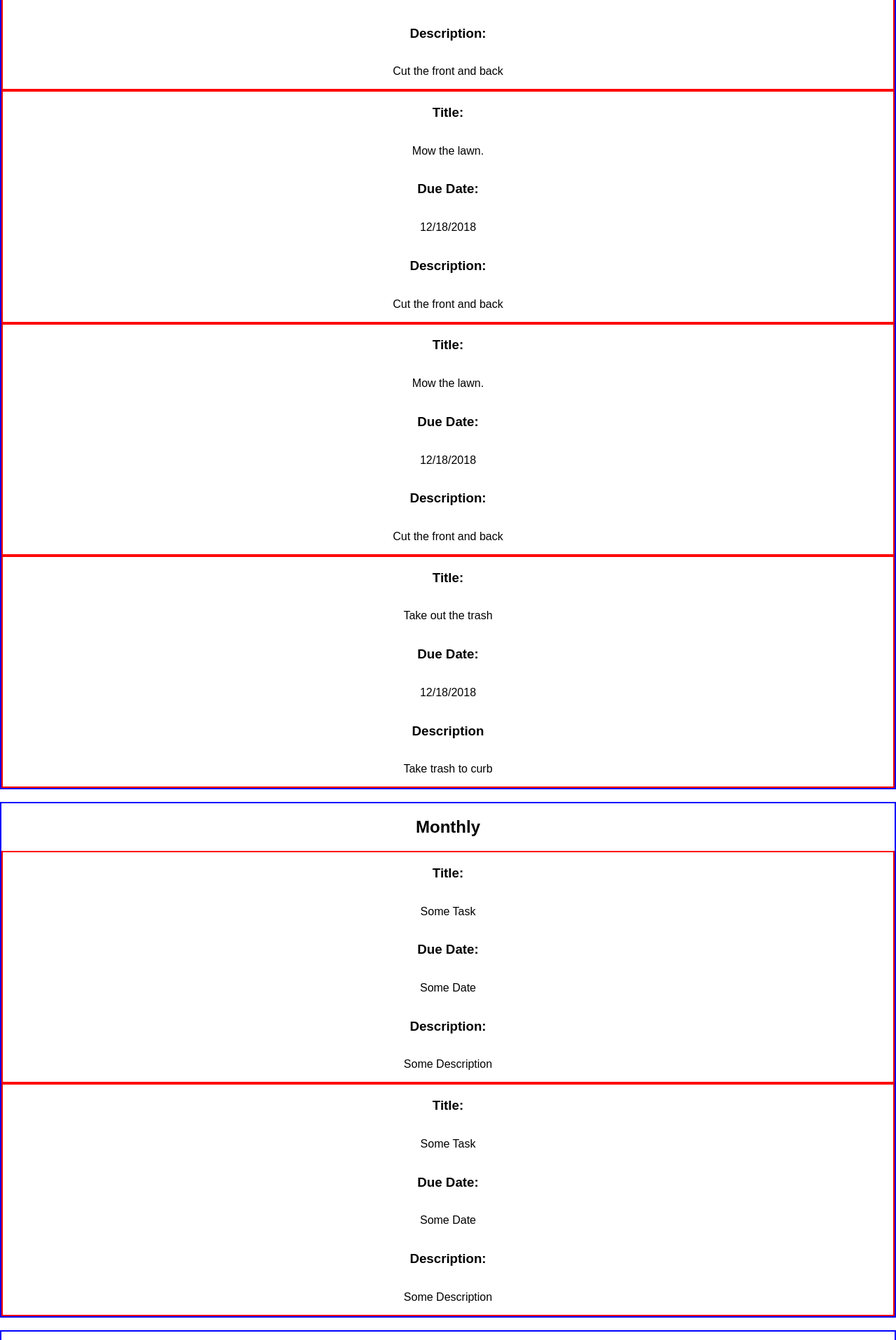
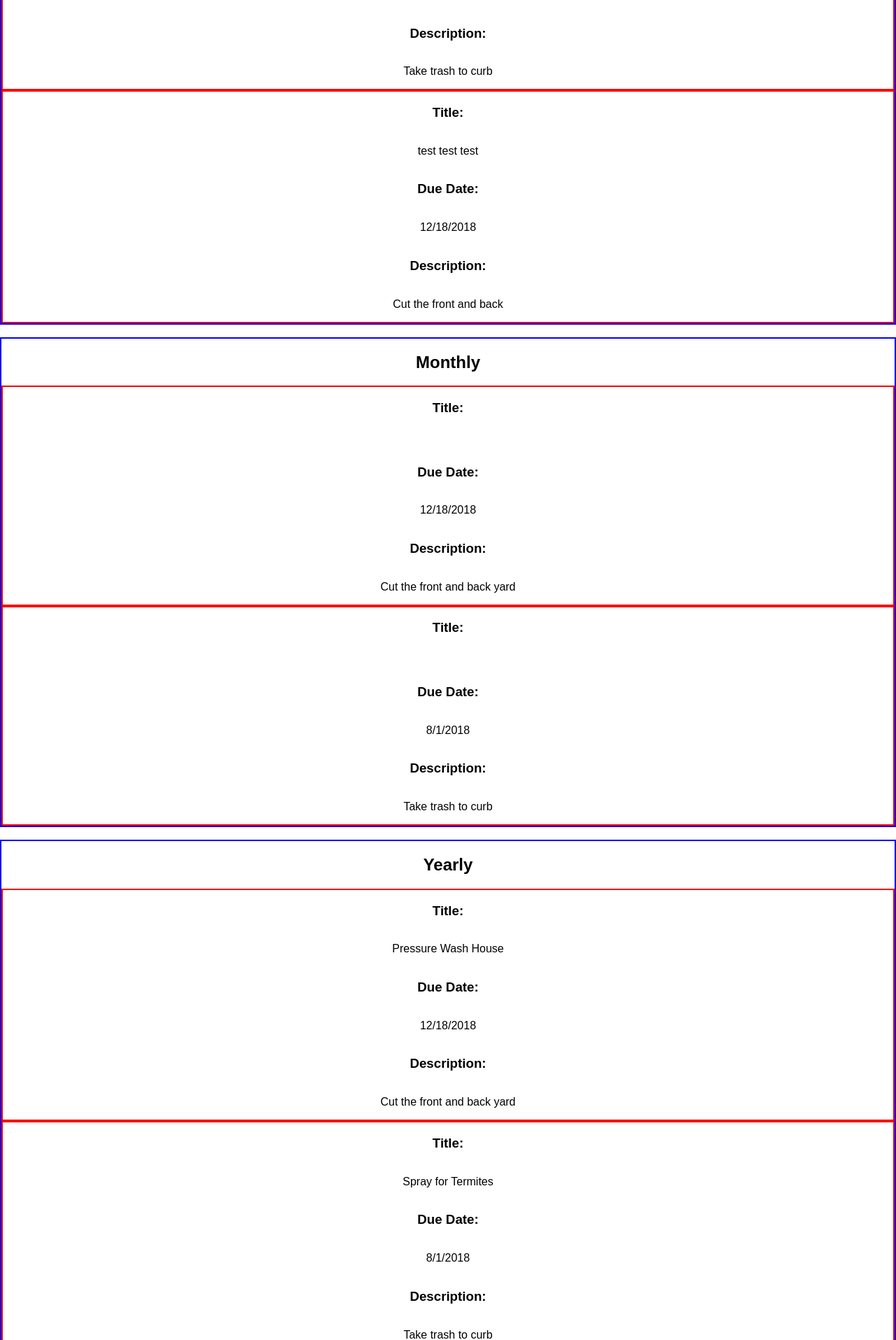
Before and after one commit to rbrook22/HMS-App, a React (Create React App) app: page / in a window 1280 px wide. Shown: the part 685-2600 px from the top of the page at 70% size. Built offline with nearby package versions, Linux system fonts and the light colour scheme.

Commit message:
added HMS components/data

```diff
--- a/src/App.js
+++ b/src/App.js
@@ -1,74 +1,64 @@
 import React, { Component } from 'react';
 import './App.css';
 import Task from './Task';
-
+import Data from './data.json'
 
 class App extends Component {
   render() {
+    let weeklyTasks = Data.HMS.Weekly;
+    let monthlyTasks = Data.HMS.Monthly;
+    let yearlyTasks = Data.HMS.Yearly;
     return (
       <div className = "App" >
         <h1>ALL IN ONE HMS APPLICATION</h1>
         <div className = "Time">
           <h2>Weekly</h2>
-          <Task />
-          <Task />
-          <Task />
-          <div className = "Tasks">
-            <h3>Title:</h3>
-              <p>Mow the lawn.</p>
-            <h3>Due Date:</h3>
-              <p>12/18/2018</p>
-            <h3>Description:</h3>
-              <p>Cut the front and back</p>
-          </div>
-          <div className = "Tasks">
-            <h3>Title:</h3>
-              <p>Take out the trash</p>
-            <h3>Due Date:</h3>
-              <p>12/18/2018</p>
-            <h3>Description</h3>
-              <p>Take trash to curb</p>
-          </div>
+          {
+            weeklyTasks.map(t =>{
+              return (
+                <Task
+                  title={t.Title}
+                  dueDate={t.DueDate}
+                  description={t.Description}
+                />
+              )
+            })
+          }
+          <Task
+            title="test test test"
+            dueDate="12/18/2018"
+            description="Cut the front and back"
+           />
         </div>
         <br/>
         <div className = "Time">
           <h2>Monthly</h2>
-          <div className = "Tasks">
-            <h3>Title:</h3>
-              <p>Some Task</p>
-            <h3>Due Date:</h3>
-              <p>Some Date</p>
-            <h3>Description:</h3>
-              <p>Some Description</p>
-          </div>
-          <div className = "Tasks">
-            <h3>Title:</h3>
-              <p>Some Task</p>
-            <h3>Due Date:</h3>
-              <p>Some Date</p>
-            <h3>Description:</h3>
-              <p>Some Description</p>
-          </div>
+          {
+            monthlyTasks.map(t => {
+              return(
+                <Task
+                  title={t.Title}
+                  dueDate={t.DueDate}
+                  description={t.Description}
+                />
+              )
+            })
+          }
         </div>
         <br/>
         <div className = "Time">
           <h2>Yearly</h2>
-          <div className = "Tasks">
-            <h3>Title:</h3>
-              <p>Some Task</p>
-            <h3>Due Date:</h3>
-              <p>Some Date</p>
-            <h3>Description:</h3>
-              <p>Some Description</p>
-          </div>
-          <div className = "Tasks">
-            <h3>Title:</h3>
-              <p>Some Task</p>
-            <h3>Due Date:</h3>
-              <p>Some Date</p>
-            <h3>Description:</h3>
-              <p>Some Description</p>
-          </div>
+          {
+            yearlyTasks.map(t => {
+              return(
+                <Task
+                  title={t.Title}
+                  dueDate={t.DueDate}
+                  description={t.Description}
+                />
+              )
+            })
+          }
         </div>
       </div>
 
--- a/src/Task.js
+++ b/src/Task.js
@@ -4,11 +4,11 @@ const Task = (props) => {
     return (
         <div className = "Tasks">
             <h3>Title:</h3>
-              <p>Mow the lawn.</p>
+              <p>{props.title}</p>
             <h3>Due Date:</h3>
-              <p>12/18/2018</p>
+              <p>{props.dueDate}</p>
             <h3>Description:</h3>
-              <p>Cut the front and back</p>
+              <p>{props.description}</p>
         </div>
     )
 
--- a/src/data.json
+++ b/src/data.json
@@ -4,36 +4,36 @@
         "Weekly": [
             {
                 "Title": "Mow the lawn",
-                "Due Date": "12/18/2018",
+                "DueDate": "12/18/2018",
                 "Description": "Cut the front and back yard"
             },
             {
                 "Title": "Take out the Trash",
-                "Due Date": "8/1/2018",
+                "DueDate": "8/1/2018",
                 "Description": "Take trash to curb"
             }
         ],
         "Monthly": [
             {
                 "Title": "",
-                "Due Date": "12/18/2018",
+                "DueDate": "12/18/2018",
                 "Description": "Cut the front and back yard"
             },
             {
                 "Title": "",
-                "Due Date": "8/1/2018",
+                "DueDate": "8/1/2018",
                 "Description": "Take trash to curb"
             }
         ],
         "Yearly": [
             {
                 "Title": "Pressure Wash House",
-                "Due Date": "12/18/2018",
+                "DueDate": "12/18/2018",
                 "Description": "Cut the front and back yard"
             },
             {
                 "Title": "Spray for Termites",
-                "Due Date": "8/1/2018",
+                "DueDate": "8/1/2018",
                 "Description": "Take trash to curb"
             }
         ]
```
